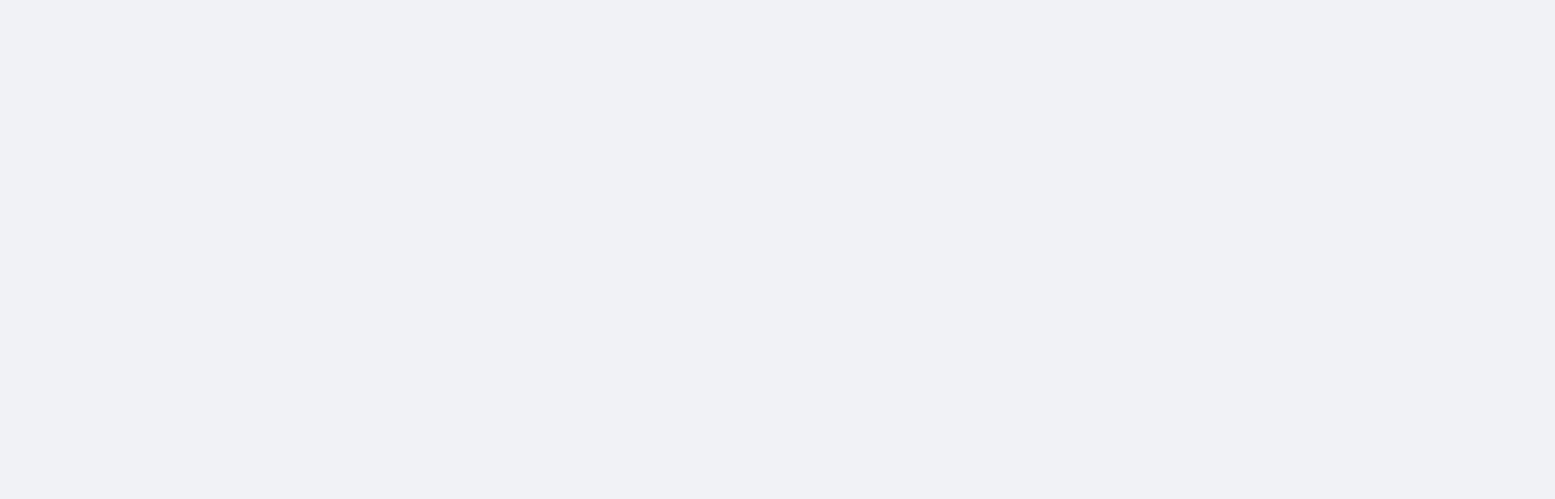
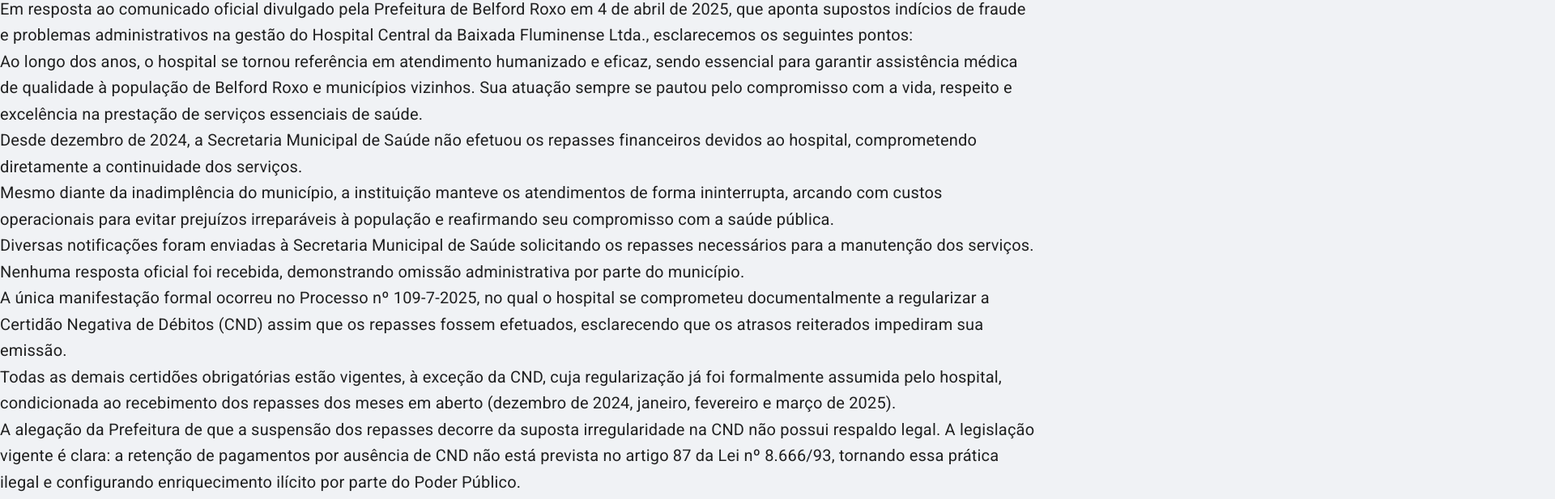
Before and after one commit to leandrobgaspar/Hfluminense, a React (Create React App) app: page /presentation in a window 1280 px wide. Shown: the part 2176-2793 px from the top of the page at 81% size, 1920 px wide, since content can reach past the window. Before the commit the page ends 1203 px from the top, so only its background shows below. Built offline with nearby package versions, Linux system fonts and the light colour scheme.

Commit message:
prettier

```diff
--- a/src/pages/Presentation/index.js
+++ b/src/pages/Presentation/index.js
@@ -6,42 +6,104 @@
     <>
       <section className="bg-white dark:bg-gray-900 min-h-screen flex items-center justify-center">
         <div className="py-8 px-4 mx-auto max-w-screen-md text-center lg:py-16 lg:px-12">
-          <img src="/public/apple-icon.png" alt="Logo" className="mx-auto mb-6 w-24 h-24" />
+          <img src="/apple-icon.png" alt="Logo" className="mx-auto mb-6 w-24 h-24" />
           <h1 className="mb-6 text-4xl font-bold tracking-tight leading-none text-gray-900 md:text-5xl xl:text-6xl dark:text-white">
             Nota Oficial
           </h1>
-          <p className="font-light text-gray-500 md:text-lg xl:text-xl dark:text-gray-400 text-justify whitespace-pre-line">
-            À REDE GLOBO DE TELEVISÃO{"\n"}
-            {"\n"}
-            Em resposta ao comunicado oficial divulgado pela Prefeitura de Belford Roxo em 4 de abril de 2025, que aponta supostos indícios de fraude e problemas administrativos na gestão do Hospital Central da Baixada Fluminense Ltda., esclarecemos os seguintes pontos:{"\n"}
-            {"\n"}
-            Ao longo dos anos, o hospital se tornou referência em atendimento humanizado e eficaz, sendo essencial para garantir assistência médica de qualidade à população de Belford Roxo e municípios vizinhos. Sua atuação sempre se pautou pelo compromisso com a vida, respeito e excelência na prestação de serviços essenciais de saúde.{"\n"}
-            {"\n"}
-            Desde dezembro de 2024, a Secretaria Municipal de Saúde não efetuou os repasses financeiros devidos ao hospital, comprometendo diretamente a continuidade dos serviços.{"\n"}
-            {"\n"}
-            Mesmo diante da inadimplência do município, a instituição manteve os atendimentos de forma ininterrupta, arcando com custos operacionais para evitar prejuízos irreparáveis à população e reafirmando seu compromisso com a saúde pública.{"\n"}
-            {"\n"}
-            Diversas notificações foram enviadas à Secretaria Municipal de Saúde solicitando os repasses necessários para a manutenção dos serviços. Nenhuma resposta oficial foi recebida, demonstrando omissão administrativa por parte do município.{"\n"}
-            {"\n"}
-            A única manifestação formal ocorreu no Processo nº 109-7-2025, no qual o hospital se comprometeu documentalmente a regularizar a Certidão Negativa de Débitos (CND) assim que os repasses fossem efetuados, esclarecendo que os atrasos reiterados impediram sua emissão.{"\n"}
-            {"\n"}
-            Todas as demais certidões obrigatórias estão vigentes, à exceção da CND, cuja regularização já foi formalmente assumida pelo hospital, condicionada ao recebimento dos repasses dos meses em aberto (dezembro de 2024, janeiro, fevereiro e março de 2025).{"\n"}
-            {"\n"}
-            A alegação da Prefeitura de que a suspensão dos repasses decorre da suposta irregularidade na CND não possui respaldo legal. A legislação vigente é clara: a retenção de pagamentos por ausência de CND não está prevista no artigo 87 da Lei nº 8.666/93, tornando essa prática ilegal e configurando enriquecimento ilícito por parte do Poder Público.{"\n"}
-            {"\n"}
-            Portanto, a alegação de irregularidades generalizadas por parte do hospital não condiz com a realidade e se sustenta em justificativas infundadas.{"\n"}
-            {"\n"}
-            O fechamento definitivo do Hospital Infantil de Areia Branca, consequência direta da inadimplência da Prefeitura, reforça a má-fé administrativa e o abuso de poder, deixando milhares de cidadãos sem assistência médica.{"\n"}
-            {"\n"}
-            Por quatro meses, a Prefeitura se beneficiou diretamente dos serviços prestados pelo hospital, enquanto permaneceu inadimplente, transferindo à instituição um ônus indevido e inviabilizando financeiramente a continuidade dos atendimentos.{"\n"}
-            {"\n"}
-            Diante do exposto, fica evidente que o Hospital Central da Baixada Fluminense Ltda. tem sido vítima da inadimplência da Administração Pública, que, além de descumprir suas obrigações financeiras, tenta justificar ilegalmente a retenção de pagamentos por meio de alegações infundadas sobre certidões obrigatórias.{"\n"}
-            {"\n"}
-            O hospital reafirma seu compromisso com a população e seguirá tomando todas as medidas legais cabíveis para reverter essa situação, garantindo que os atendimentos sejam mantidos sem imposições arbitrárias e com a responsabilidade que a saúde pública exige. Além disso, destaca sua preocupação com os 148 trabalhadores e suas famílias, bem como a manutenção das obrigações trabalhistas com caráter alimentar.{"\n"}
-            {"\n"}
-            Atenciosamente,{"\n"}
-            Todas as diretorias...
-          </p>
+
+          <div className="font-light text-gray-500 md:text-lg xl:text-xl dark:text-gray-400 text-justify space-y-6">
+            <p>À REDE GLOBO DE TELEVISÃO</p>
+
+            <p>
+              Em resposta ao comunicado oficial divulgado pela Prefeitura de Belford Roxo em 4 de
+              abril de 2025, que aponta supostos indícios de fraude e problemas administrativos na
+              gestão do Hospital Central da Baixada Fluminense Ltda., esclarecemos os seguintes pontos:
+            </p>
+
+            <p>
+              Ao longo dos anos, o hospital se tornou referência em atendimento humanizado e eficaz,
+              sendo essencial para garantir assistência médica de qualidade à população de Belford
+              Roxo e municípios vizinhos. Sua atuação sempre se pautou pelo compromisso com a vida,
+              respeito e excelência na prestação de serviços essenciais de saúde.
+            </p>
+
+            <p>
+              Desde dezembro de 2024, a Secretaria Municipal de Saúde não efetuou os repasses
+              financeiros devidos ao hospital, comprometendo diretamente a continuidade dos serviços.
+            </p>
+
+            <p>
+              Mesmo diante da inadimplência do município, a instituição manteve os atendimentos de
+              forma ininterrupta, arcando com custos operacionais para evitar prejuízos irreparáveis à
+              população e reafirmando seu compromisso com a saúde pública.
+            </p>
+
+            <p>
+              Diversas notificações foram enviadas à Secretaria Municipal de Saúde solicitando os
+              repasses necessários para a manutenção dos serviços. Nenhuma resposta oficial foi
+              recebida, demonstrando omissão administrativa por parte do município.
+            </p>
+
+            <p>
+              A única manifestação formal ocorreu no Processo nº 109-7-2025, no qual o hospital
+              se comprometeu documentalmente a regularizar a Certidão Negativa de Débitos (CND) assim
+              que os repasses fossem efetuados, esclarecendo que os atrasos reiterados impediram sua
+              emissão.
+            </p>
+
+            <p>
+              Todas as demais certidões obrigatórias estão vigentes, à exceção da CND, cuja
+              regularização já foi formalmente assumida pelo hospital, condicionada ao recebimento dos
+              repasses dos meses em aberto (dezembro de 2024, janeiro, fevereiro e março de 2025).
+            </p>
+
+            <p>
+              A alegação da Prefeitura de que a suspensão dos repasses decorre da suposta
+              irregularidade na CND não possui respaldo legal. A legislação vigente é clara: a
+              retenção de pagamentos por ausência de CND não está prevista no artigo 87 da Lei nº
+              8.666/93, tornando essa prática ilegal e configurando enriquecimento ilícito por parte
+              do Poder Público.
+            </p>
+
+            <p>
+              Portanto, a alegação de irregularidades generalizadas por parte do hospital não condiz
+              com a realidade e se sustenta em justificativas infundadas.
+            </p>
+
+            <p>
+              O fechamento definitivo do Hospital Infantil de Areia Branca, consequência direta
+              da inadimplência da Prefeitura, reforça a má-fé administrativa e o abuso de poder,
+              deixando milhares de cidadãos sem assistência médica.
+            </p>
+
+            <p>
+              Por quatro meses, a Prefeitura se beneficiou diretamente dos serviços prestados pelo
+              hospital, enquanto permaneceu inadimplente, transferindo à instituição um ônus indevido
+              e inviabilizando financeiramente a continuidade dos atendimentos.
+            </p>
+
+            <p>
+              Diante do exposto, fica evidente que o Hospital Central da Baixada Fluminense Ltda. tem
+              sido vítima da inadimplência da Administração Pública, que, além de descumprir suas
+              obrigações financeiras, tenta justificar ilegalmente a retenção de pagamentos por meio
+              de alegações infundadas sobre certidões obrigatórias.
+            </p>
+
+            <p>
+              O hospital reafirma seu compromisso com a população e seguirá tomando todas as
+              medidas legais cabíveis para reverter essa situação, garantindo que os atendimentos
+              sejam mantidos sem imposições arbitrárias e com a responsabilidade que a saúde pública
+              exige.
+            </p>
+
+            <p>
+              Além disso, destaca sua preocupação com os 148 trabalhadores e suas famílias, bem
+              como a manutenção das obrigações trabalhistas com caráter alimentar.
+            </p>
+
+            <p>Atenciosamente,</p>
+            <p>Todas as diretorias...</p>
+          </div>
         </div>
       </section>
     </>
```
